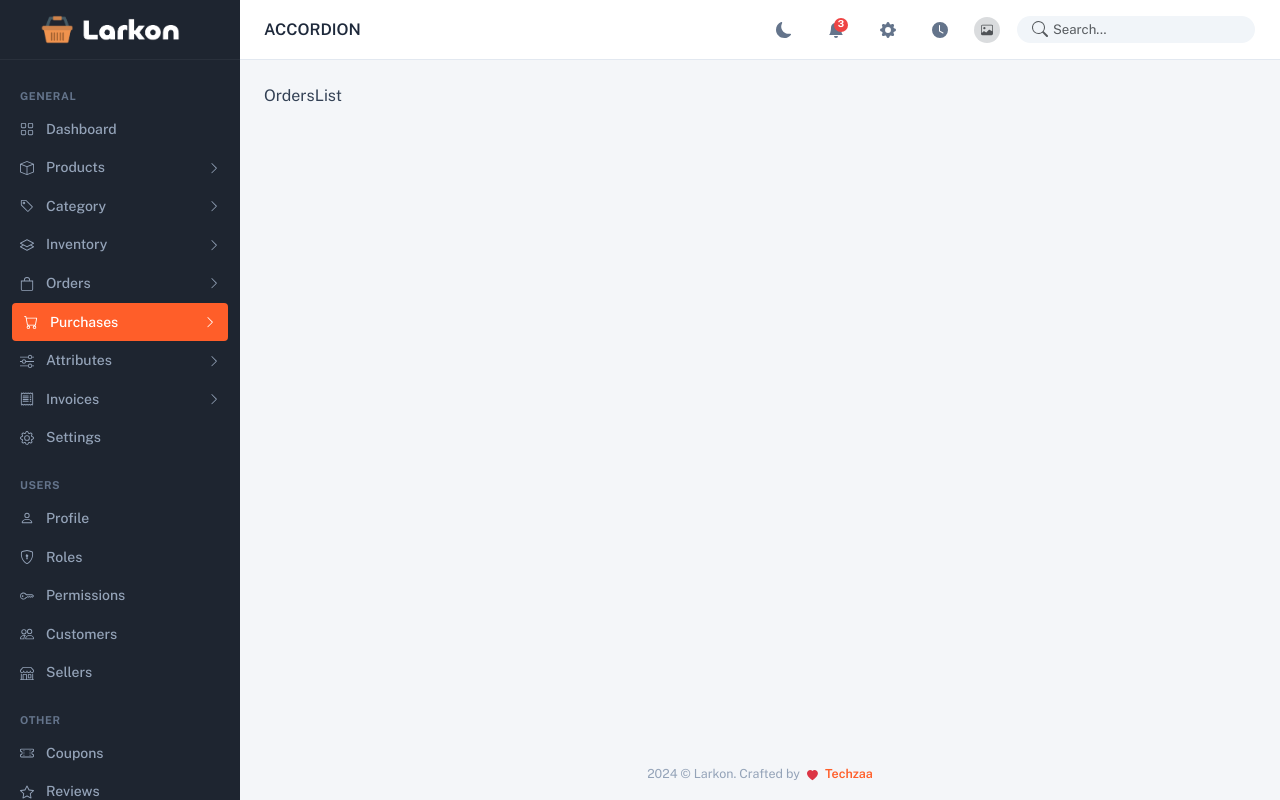
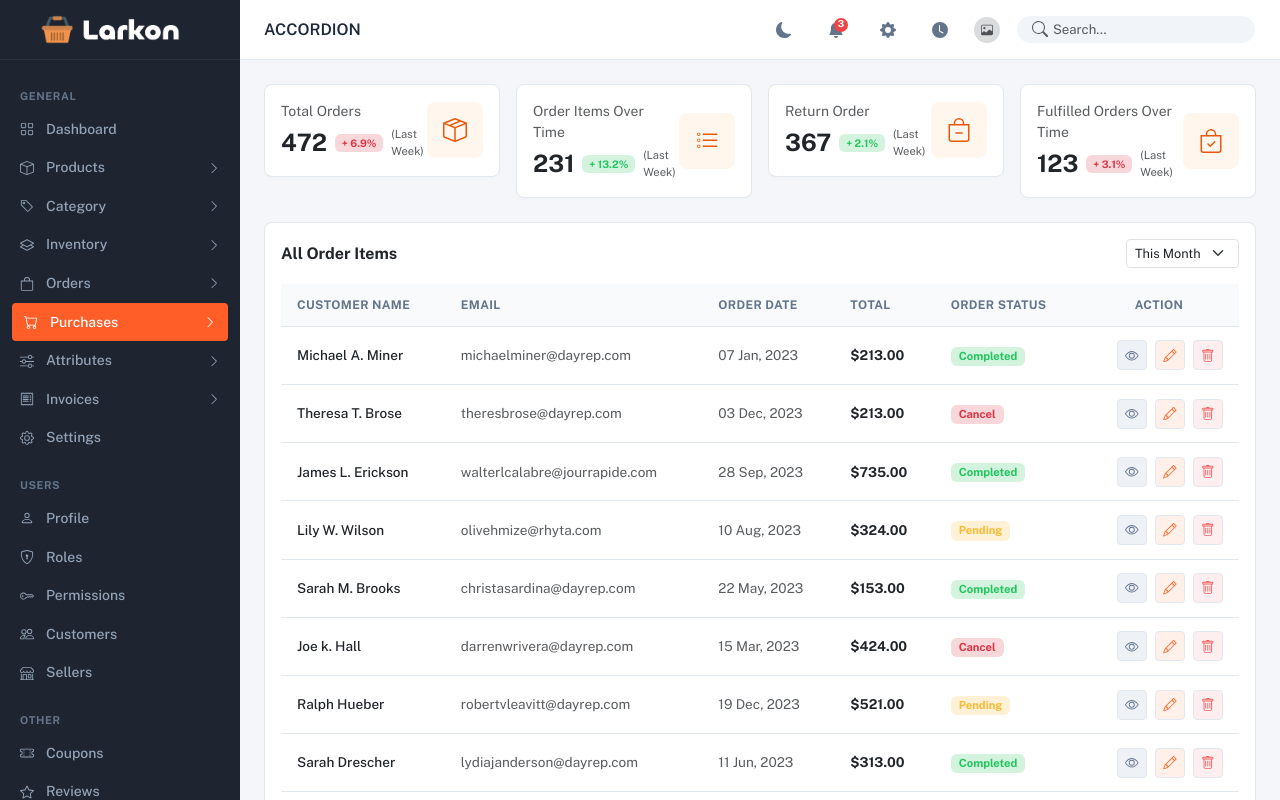
Before and after one commit to Potnuru-Jayavijaygopi/larkonproject, a React (Vite) app: page /purchases/orders in a window 1280 px wide. Shown: the top 800 px of the page. Built offline with nearby package versions, Linux system fonts and the light colour scheme.

Commit message:
Added Purchase Order screen

```diff
--- a/src/Pages/attributes/AttributeList.jsx
+++ b/src/Pages/attributes/AttributeList.jsx
@@ -94,17 +94,18 @@ function AttributeList() {
         icon : <BsEye/>,
         title : "View",
         className : "",
+        style:{backgroundColor: "rgba(238, 242, 247, 1)"},
         onClick : handleEditAttribute,
       },
       {
         icon : <BsPencil/>,
         title : "Edit",
-        className : "text-warning",
+        style : {color : "#FF6C2F",backgroundColor:"rgba(255, 108, 47, 0.1)"},
         onClick : handleEditAttribute,
       },{
         icon : <BsTrash/>,
         title : "Delete",
-        className : "delete-btn text-danger",
+        style : {color : "#EF5F5F",backgroundColor:"rgba(239, 95, 95, 0.1)",},
         onClick : ()=>handleDeleteRow(id),
       },
     ];
@@ -134,7 +135,7 @@ function AttributeList() {
               <th>Option</th>
               <th>Created On</th>
               <th>Published</th>
-              <th className='text-end'>Action</th>
+              <th>Action</th>
 
             </tr>
           </thead>
@@ -157,11 +158,11 @@ function AttributeList() {
                 <td className='text-end'>
                   <div className='d-inline-flex gap-1'>
                     {
-                      actionButtons(item.id).map(({icon,title,className,onClick}) =>(
+                      actionButtons(item.id).map(({icon,title,className,onClick,style}) =>(
                         <button key={title}
                         type='button'
                         title={title}
-                        className={`action-btn ${className}`} onClick={onclick}>{icon}</button>
+                        className={`action-btn ${className}`} onClick={onclick} style={style}>{icon}</button>
 
                       ))
                     }
--- a/src/Pages/purchases/OrdersList.jsx
+++ b/src/Pages/purchases/OrdersList.jsx
@@ -1,9 +1,251 @@
-import React from 'react'
+import React, { useState } from 'react'
+import {BsBoxSeam,BsListTask,BsBagCheck,BsBagDash,BsEye,BsPencil,BsTrash} from "react-icons/bs";
+
+const initialOrders = [
+  {
+    customerName :"Michael A. Miner",
+    email : "michaelminer@dayrep.com",
+    orderDate : "07 Jan, 2023",
+    total : "$213.00",
+    orderStatus : "Completed",
+
+
+  },
+   {
+    customerName :"Theresa T. Brose" ,
+    email : "theresbrose@dayrep.com",
+    orderDate : "03 Dec, 2023",
+    total : "$213.00",
+    orderStatus : "Cancel",
+  },
+   {
+    customerName :"James L. Erickson" ,
+    email : "walterlcalabre@jourrapide.com",
+    orderDate : "28 Sep, 2023",
+    total : "$735.00",
+    orderStatus : "Completed",
+  },
+   {
+    customerName :"Lily W. Wilson" ,
+    email : "olivehmize@rhyta.com",
+    orderDate : "10 Aug, 2023",
+    total : "$324.00",
+    orderStatus : "Pending",
+  },
+  {
+    customerName :"Sarah M. Brooks" ,
+    email : "christasardina@dayrep.com",
+    orderDate : "22 May, 2023",
+    total : "$153.00",
+    orderStatus : "Completed",
+  },
+  {
+    customerName :"Joe k. Hall" ,
+    email : "darrenwrivera@dayrep.com",
+    orderDate : "15 Mar, 2023",
+    total : "$424.00",
+    orderStatus : "Cancel",
+  },
+  {
+    customerName :"Ralph Hueber" ,
+    email : "robertvleavitt@dayrep.com",
+    orderDate : "19 Dec, 2023",
+    total : "$521.00",
+    orderStatus : "Pending",
+  },
+  {
+    customerName :"Sarah Drescher" ,
+    email : "lydiajanderson@dayrep.com",
+    orderDate : "11 Jun, 2023",
+    total : "$313.00",
+    orderStatus : "Completed",
+  },
+  {
+    customerName :"Leonie Meister" ,
+    email : "leonie@dayrep.com",
+    orderDate : "19 Mar, 2023",
+    total : "$219.00",
+    orderStatus : "Cancel",
+  },
+];
+
+const stats = [
+  {
+    title : "Total Orders",
+    value : "472",
+    percent : "+ 6.9%",
+    badge : "danger",
+    icon : BsBoxSeam,
+  },
+  {
+    title : "Order Items Over Time",
+    value : "231",
+    percent : "+ 13.2%",
+    badge : "success",
+    icon : BsListTask,
+  },
+  {
+    title : "Return Order",
+    value : "367",
+    percent : "+ 2.1%",
+    badge : "success",
+    icon : BsBagDash,
+  },
+  {
+    title : "Fulfilled Orders Over Time",
+    value : "123",
+    percent : "+ 3.1%",
+    badge : "danger",
+    icon : BsBagCheck,
+  },
+
+];
+const statusColors = {
+  Completed : {
+    style: {
+      color: "rgba(34, 197, 94, 1)",
+      backgroundColor: "rgba(211, 243, 223, 1)",
+    },
+  },
+  Cancel : {bg:"bg-danger-subtle text-danger"},
+  Pending : {
+    style :{
+      color :"rgba(249, 185, 49, 1)",
+      backgroundColor :"rgba(254, 241, 214, 1)",
+    },
+  },
+};
+
 
 function OrdersList() {
+  const[orders, setOrders] = useState(initialOrders);
+  const [currentPage,setCurrentPage] = useState(1);
+  const handleDeleteRow = (email) =>{
+    setOrders((prev) => prev.filter((item)=> item.email !== email));
+  };
+
+  const renderOrderStatusBadge = (status)=>{
+    const badge = statusColors[status];
+    return(
+      <span className={`badge ${badge.bg} px-2 py-1`} style={{fontSize:"0.7rem",...badge.style,}}>
+        {status}
+
+      </span>
+    );
+  };
   return (
-    <div>OrdersList</div>
-  )
+    <>
+    <div className='row g-3 mb-4'>
+      {
+        stats.map(({title,value,percent,badge,icon:Icon})=>(
+          <div className='col-xl-3 col-sm-6 ' key={title}>
+            <div className='content-card p-3 d-flex align-items-center justify-content-between'>
+              <div>
+                <span className='text-muted small d-block mb-1'>
+                  {title}
+                </span>
+                <div className='d-flex align-items-center gap-2'>
+                  <h4 className='fw-bold text-dark mb-0'>{value}</h4>
+                  <span className={`badge ${badge ==='danger' ? "bg-danger-subtle text-danger":""}`} style={{fontSize : "0.65rem",...(badge === "success" && {
+                    color :"rgba(34,197,94,1)",
+                    backgroundColor : "rgba(211,243,223,1)",
+                  }),
+                  }}>
+                    {percent}
+                  </span>
+                  <span className='text-muted' style={{fontSize : "0.7rem"}}>
+                    (Last Week)
+                  </span>
+                </div>
+              </div>
+              <div className='rounded-3 d-flex align-items-center justify-content-center p-3' style={{backgroundColor : "#fff7ed",color : "#ea580c"}}>
+                <Icon className="fs-4"/>
+              </div>
+            </div>
+          </div>
+        ))
+      }
+    </div>
+    <div className='content-card p-3 mb-4'>
+      <div className='d-flex justify-content-between align-items-center mb-3'>
+        <h6 className='fw-bold text-dark mb-0'> All Order Items</h6>
+        <select name="" id="" className='form-select form-select-sm' style={{width : "auto", fontSize : "0.8rem"}}>
+          <option value="this-month">This Month</option>
+          <option value="last-month">Last Month</option>
+          <option value="this-year">This Year</option>
+        </select>
+        </div>
+        <div className='table-responsive'>
+          <table className='table table-custom align-middle mb-0' style={{fontSize:"0.825rem"}}>
+            <thead>
+              <tr className='text-muted' style={{fontSize:"0.75rem"}}>
+                <th>Customer Name</th>
+                <th>Email</th>
+                <th>Order Date</th>
+                <th>Total</th>
+                <th>Order Status</th>
+                <th className='text-center'>Action</th>
+              </tr>
+            </thead>
+            <tbody>
+              {
+                orders.map((item)=>(
+                  <tr key={item.email}>
+                    <td className='fw-medium text-dark'>
+                      {item.customerName}
+                    </td>
+                    <td className='text-muted'>{item.email}</td>
+                    <td className='text-muted'>{item.orderDate}</td>
+                    <td className='fw-bold text-dark'>{item.total}</td>
+                    <td>{renderOrderStatusBadge(item.orderStatus)}</td>
+                    <td className='text-end'>
+                      <div className='d-inline-flex gap-1'>
+                        {[
+                          {icon : BsEye,
+                            title : "View",
+                            className : "",
+                            style:{backgroundColor: "rgba(238, 242, 247, 1)"}
+                          },{
+                            icon : BsPencil,
+                            title : "Edit",
+                            style : {color : "#FF6C2F",backgroundColor:"rgba(255, 108, 47, 0.1)"},
+
+                          },
+                          {
+                            icon : BsTrash,
+                            title : "Delete",
+                            style : {color : "#EF5F5F",backgroundColor:"rgba(239, 95, 95, 0.1)"},
+                            onClick : ()=>handleDeleteRow(item.email),
+
+                          },
+                        ].map(({icon:Icon,title,className,style,onClick,})=>(
+                          <button key={title} type='button' title={title} className={`action-btn ${className || ""}`} style={style} onClick={onClick}><Icon/></button>
+                        ))}
+                      </div>
+                    </td>
+
+                  </tr>
+                ))
+              }
+            </tbody>
+
+          </table>
+
+        </div>
+        <div className='d-flex justify-content-end align-items-center mt-3 gap-1'>
+          <button className='btn btn-sm btn-light border text-muted px-2 py-1' style={{fontSize : "0.78rem"}}>Previous</button>
+          {[1,2,3].map((page)=>(
+            <button key={page} type='button' onClick={()=>setCurrentPage(page)} className={`btn btn-sm ${currentPage === page ? "btn-add-product":"btn-light border"} px-2 py-1`} style={{fontSize : "0.78rem"}}>
+              {page}
+            </button>
+          ))}
+          <button className='btn btn-sm btn-light border text-muted px-2 py-1' style={{fontSize : "0.78rem"}}>Next</button>
+
+        </div>
+
+    </div>
+    </>
+  );
 }
 
 export default OrdersList
--- a/src/Pages/purchases/PurchaseList.jsx
+++ b/src/Pages/purchases/PurchaseList.jsx
@@ -91,25 +91,28 @@ import { BsEye, BsImage, BsPencil, BsTrash } from 'react-icons/bs';
   ];
   const paymentStatusMap ={
     Completed : {
-      bg : "bg-success-subtle",
-      text : "text-success",
-      border : "border-success-subtle",
+      style :{
+        color : "rgba(34,197,94,1)",
+        backgroundColor :"rgba(211,243,223,1)",
+      },
 
     },
     Cancel : {
-      bg : "bg-danger-subtle",
-      text : "text-danger",
-      border :"border-danger-subtle",
+      className : "bg-danger-subtle text-danger",
     },
     Pending : {
-      bg : "bg-warning-subtle",
-      text : "text-warning",
-      border : "border-warning-subtle",
-    }
+      className: "border",
+      style : {
+        color : "#FF6C2F",
+        backgroundColor : "rgba(255,108,47,0.1)",
+        // borderColor : "#FF6C2F",
+      },
+
+    },
   };
   const actionButtons = [
-    {icon : <BsEye/>,title : "View",className : ""},
-    {icon : <BsPencil/>,title : "Edit",className : "text-warning"},
+    {icon : <BsEye/>,title : "View",className : "",style:{backgroundColor: "rgba(238, 242, 247, 1)"}},
+    {icon : <BsPencil/>,title : "Edit", style : {color : "#FF6C2F",backgroundColor:"rgba(255, 108, 47, 0.1)"},},
   ];
   function PurchaseList() {
     const [purchases,setPurchases] = useState(initialPurchases);
@@ -124,9 +127,9 @@ import { BsEye, BsImage, BsPencil, BsTrash } from 'react-icons/bs';
     const handleDeleteRow = (id)=>setPurchases((prev)=>prev.filter((item)=>item.id !== id));
 
     const renderPaymentStatusBadge = (status)=>{
-      const style = paymentStatusMap[status] || paymentStatusMap.Pending;
+      const badge = paymentStatusMap[status];
       return (
-        <span className={`badge ${style.bg} ${style.text} border ${style.border} px-2 py-1`} style={{fontSize : "0.7rem"}}>{status}
+        <span className={`badge ${badge.className} px-2 py-1`} style={{fontSize:"0.7rem",...badge.style}} >{status}
 
         </span>
       );
@@ -142,21 +145,21 @@ import { BsEye, BsImage, BsPencil, BsTrash } from 'react-icons/bs';
         </select>
       </div>
       <div className='table-responsive'>
-        <table className='table table-custom align-middle mb-0' style={{fontSize : "0.825rem"}}>
+        <table className='table table-custom align-middle mb-0 text-nowrap' style={{fontSize : "0.825rem",minWidth:"1200px",tableLayout:"auto"}}>
           <thead>
-            <tr className='text-muted' style={{fontSize : "0.75rem"}}>
+            <tr className='text-muted' style={{fontSize : "0.75rem",whiteSpace: "nowrap"}}>
               <th style={{width : "30px"}}>
                 <input type="checkbox" className='form-check-input'checked = {purchases.length > 0 && selectedIds.length === purchases.length} onChange={handleSelectAll} />
               </th>
               <th>ID</th>
               <th>Order By</th>
               <th>Items</th>
-              <th>Purchase Status</th>
+              <th >Purchase Status</th>
               <th>Date</th>
               <th>Total</th>
-              <th>Payment Method</th>
-              <th>Payment Status</th>
-              <th className='text-end'>Action</th>
+              <th >Payment Method</th>
+              <th >Payment Status</th>
+              <th>Action</th>
             </tr>
           </thead>
           <tbody>
@@ -166,8 +169,8 @@ import { BsEye, BsImage, BsPencil, BsTrash } from 'react-icons/bs';
                   <td>
                     <input type="checkbox" className='form-check-input' checked = {selectedIds.includes(item.id)} onChange={()=>handleSelectRow(item.id)}/>
                   </td>
-                  <td className='fw-medium text-dark'>{item.id}</td>
-                  <td>
+                  <td className='fw-medium text-dark text-nowrap'>{item.id}</td>
+                  <td className="text-nowrap" style={{ minWidth: "220px" }}>
                     <div className='d-flex align-items-center gap-2'>
                       <div className='rounded-circle bg-secondary bg-opacity-25 d-flex align-items-center justify-content-center flex-shrink-0' style={{width : 26,height : 26}}>
                         <BsImage className='text-dark opacity-75' style={{fontSize : 12}}/>
@@ -176,22 +179,22 @@ import { BsEye, BsImage, BsPencil, BsTrash } from 'react-icons/bs';
                       <span className='fw-medium text-dark'>{item.orderBy}</span>
                     </div>
                   </td>
-                  <td className='text-muted'>{item.items}</td>
-                  <td>
-                    <span className='badge bg-success text-white px-2 py-1' style={{fontSize : "0.68rem",backgroundColor : "#10b981",}}>{item.purchaseStatus}</span>
+                  <td className='text-muted text-nowrap' style={{minWidth:"180px"}}>{item.items}</td>
+                  <td className='text-nowrap' style={{minWidth:"150px"}}>
+                    <span className='badge  text-white px-2 py-1' style={{fontSize : "0.68rem",backgroundColor : "rgba(34, 197, 94, 1)",}}>{item.purchaseStatus}</span>
                   </td>
-                  <td className='text-muted'>{item.date}</td>
-                  <td className='fw-bold text-dark'>{item.total}</td>
-                  <td className='text-muted'>{item.paymentMethod}</td>
-                  <td>{renderPaymentStatusBadge(item.paymentStatus)}</td>
-                  <td className='text-end'>
+                  <td className='text-muted text-nowrap'>{item.date}</td>
+                  <td className='fw-bold text-dark text-nowrap'>{item.total}</td>
+                  <td className='text-muted text-nowrap' style={{minWidth:"130px"}}>{item.paymentMethod}</td>
+                  <td className='text-nowrap' style={{minWidth:"130px"}}>{renderPaymentStatusBadge(item.paymentStatus)}</td>
+                  <td className='text-end text-nowrap' style={{minWidth:"120px"}}>
                     <div className='d-inline-flex gap-1'>
                       {
                         actionButtons.map((btn)=>(
-                          <button key={btn.title} type='button' title={btn.title} className={`action-btn ${btn.className}`}>{btn.icon}</button>
+                          <button key={btn.title} type='button' title={btn.title} className={`action-btn ${btn.className || ""}`} style={btn.style}>{btn.icon}</button>
                         ))
                       }
-                      <button type='button' title='Delete' className='action-btn delete-btn text-danger' onClick={()=> handleDeleteRow(item.id)}>
+                      <button type='button' title='Delete' className='action-btn delete-btn text-danger' onClick={()=> handleDeleteRow(item.id)} style={{color : "#EF5F5F",backgroundColor:"rgba(239, 95, 95, 0.1)",}}>
                         <BsTrash/>
                       </button>
                     </div>
```
